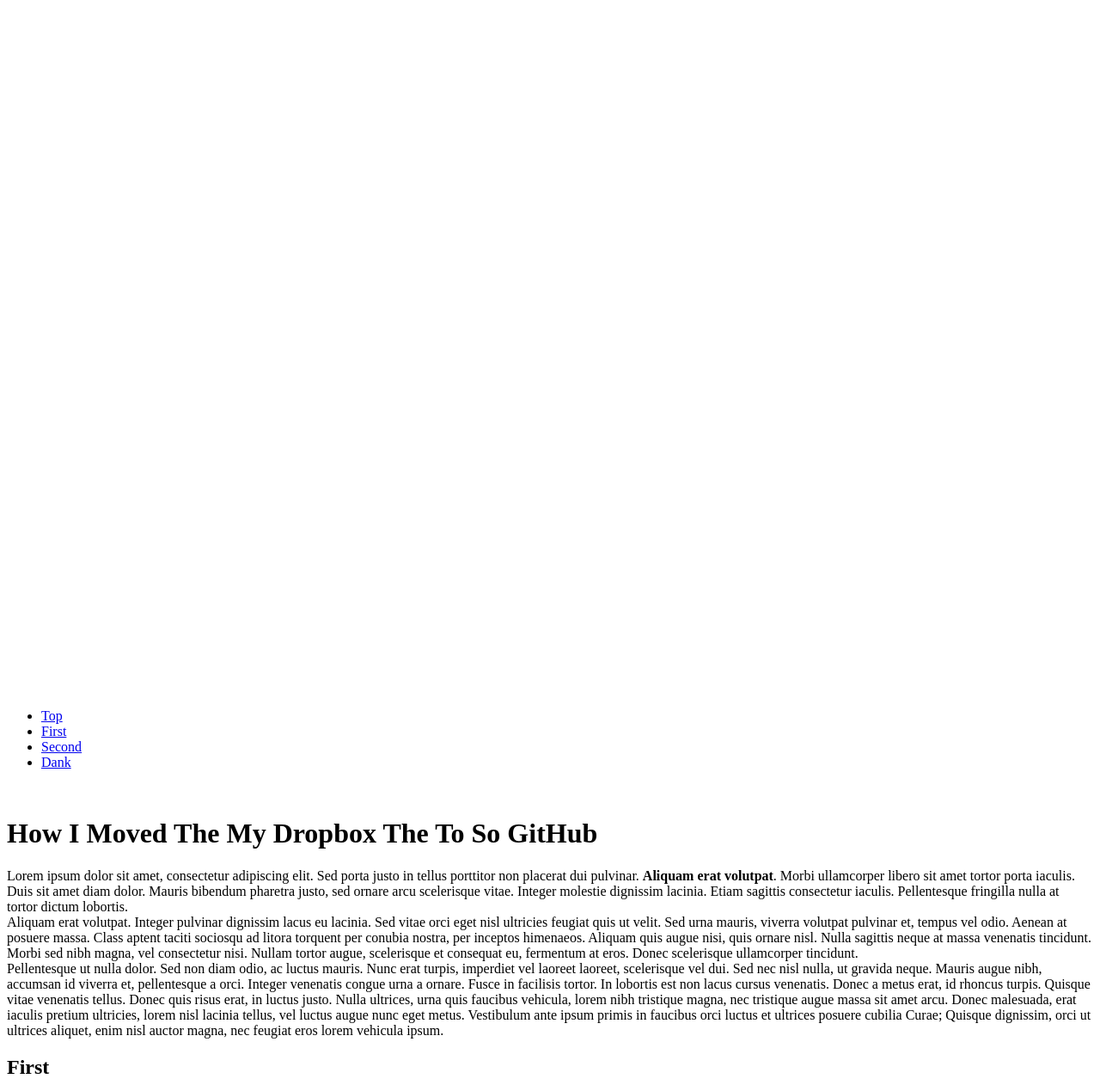
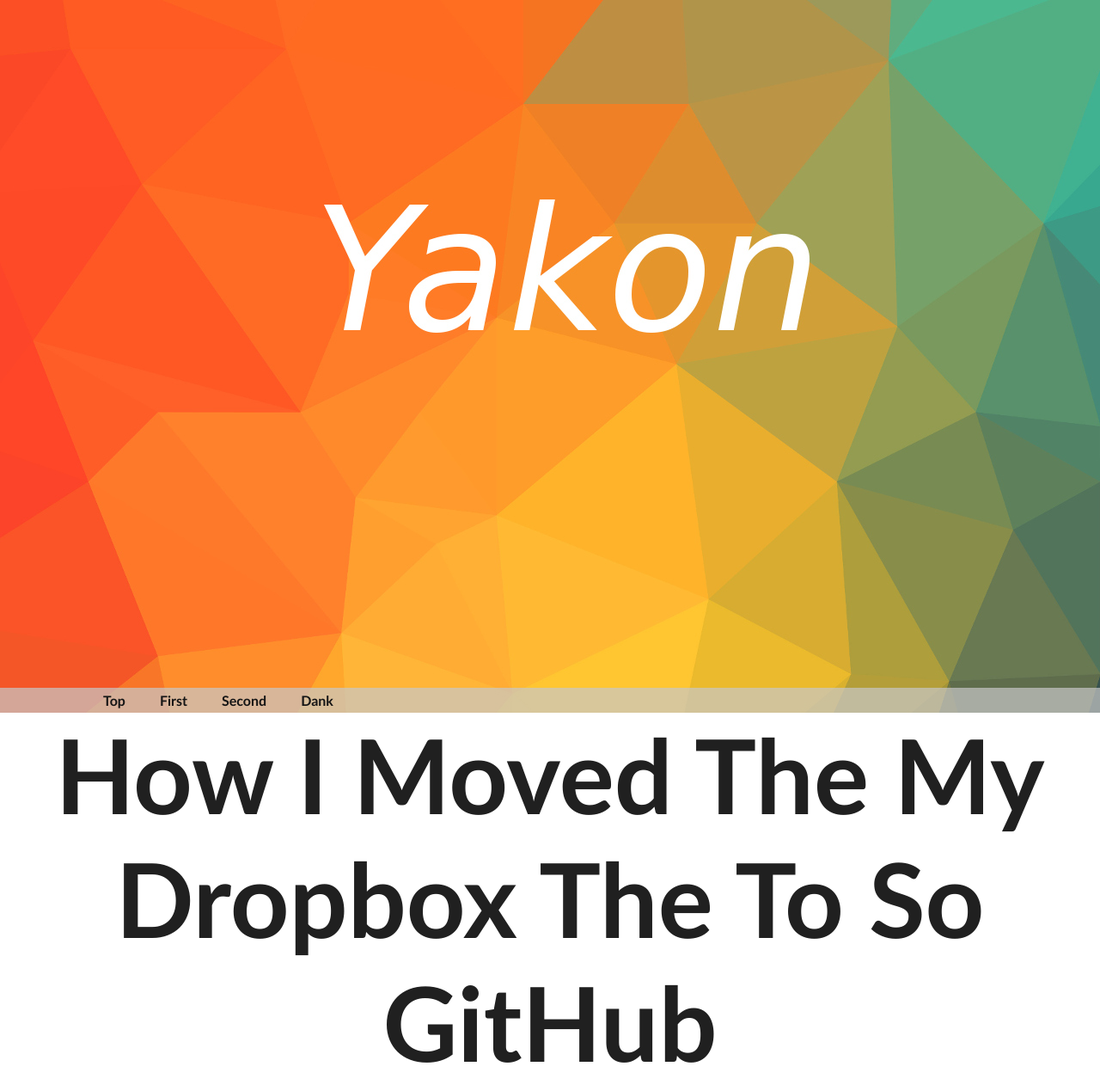
Before and after one commit to Yakon/yakon.github.io, a plain HTML site: page index.html in a window 1280 px wide. Shown: the top 1269 px of the page at 86% size. Drawn offline with nearby package versions, Linux system fonts and the light colour scheme; files whose address does not match are found by name.

Commit message:
Update index.html

```diff
--- a/index.html
+++ b/index.html
@@ -7,7 +7,7 @@
   <!-- Include jQuery -->
   <script type='text/javascript' src='https://ajax.googleapis.com/ajax/libs/jquery/1.7.2/jquery.min.js'></script>
 <script type="text/javascript" src="javascripts/smoothscroll.js"></script>
-  <link rel="stylesheet" href="stylesheets/test.css" type="text/css" />
+  <link rel="stylesheet" href="stylesheets/styles.css" type="text/css" />
 
 
 
```
